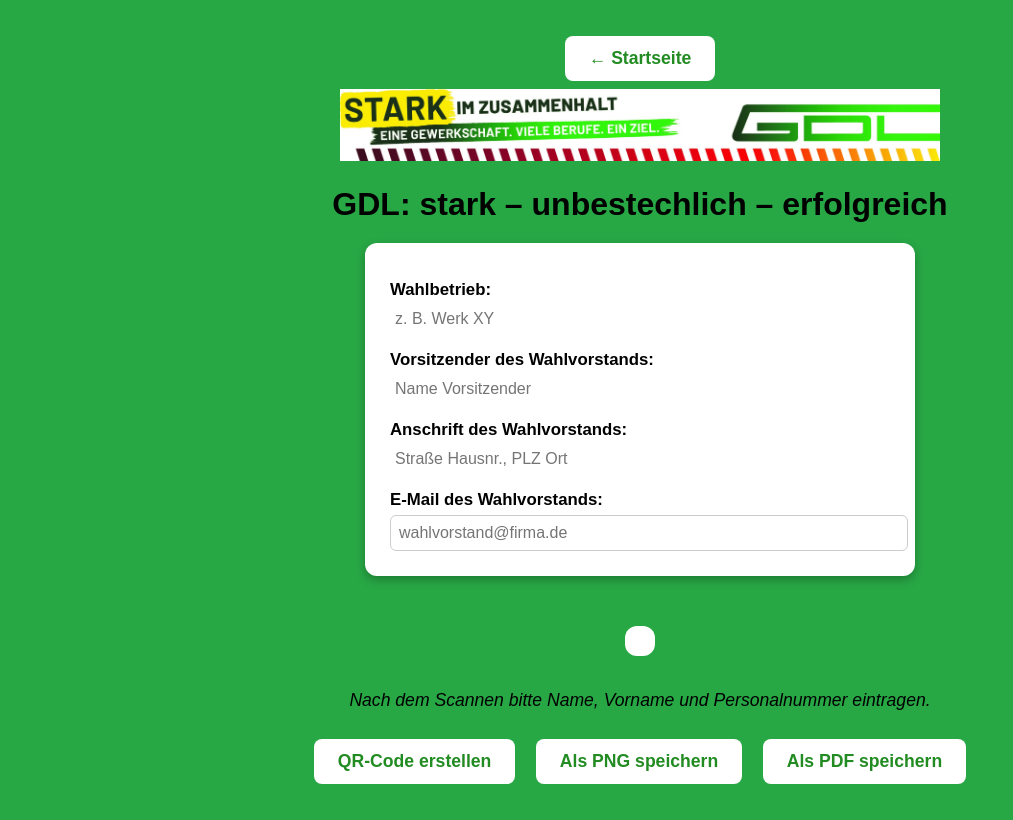
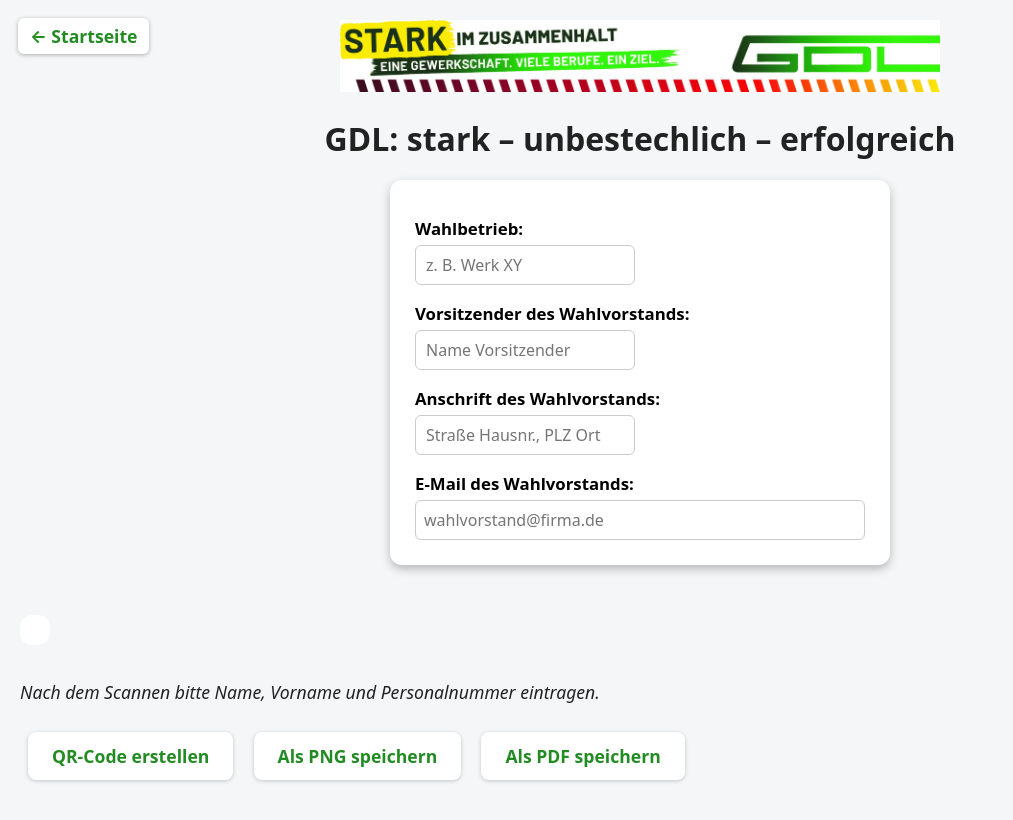
Before and after one commit to akzimmer1975-beep/Wahlablagen, a plain HTML site: page pages/qr.html in a window 1280 px wide. Shown: the whole page, without its empty margins (0-1013 px from the left). Drawn offline with nearby package versions, Linux system fonts and the light colour scheme.

Commit message:
Update global.css

```diff
--- a/global.css
+++ b/global.css
@@ -1,17 +1,35 @@
 /* =====================
-   GLOBAL LAYOUT
+   RESET / BASE
 ===================== */
+* {
+  box-sizing: border-box;
+  margin: 0;
+  padding: 0;
+  font-family: system-ui, -apple-system, BlinkMacSystemFont, "Segoe UI", sans-serif;
+}
+
 body {
-  background-color: #28a745;
-  font-family: Arial, sans-serif;
-  color: #000;
+  background: #f4f6f8;
+  color: #222;
+  min-height: 100vh;
   padding: 20px;
+}
+
+/* =====================
+   HEADINGS
+===================== */
+h1, h2, h3 {
+  margin-bottom: 15px;
   text-align: center;
 }
 
-h1, h2, h3 { margin-bottom: 20px; }
-
-#logo { margin-bottom: 20px; }
+/* =====================
+   LOGO
+===================== */
+#logo {
+  margin-bottom: 20px;
+  text-align: center;
+}
 
 .logo-img {
   max-width: 600px;
@@ -20,23 +38,62 @@
 }
 
 /* =====================
-   FORM ELEMENTE
+   FORM ELEMENTS
 ===================== */
 button {
-  margin-top: 15px;
   padding: 10px 20px;
-  font-size: 16px;
+  font-size: 15px;
   cursor: pointer;
-  border-radius: 6px;
+  border-radius: 8px;
   border: none;
+  background: #ffffff;
+  box-shadow: 0 1px 4px rgba(0,0,0,0.2);
+  transition: 0.15s;
+}
+
+button:hover {
+  transform: scale(1.02);
+}
+
+button:disabled {
+  background: #ccc;
+  cursor: not-allowed;
+  box-shadow: none;
 }
 
 input[type="text"],
 input[type="password"],
 select {
-  padding: 5px;
+  padding: 8px 10px;
   margin: 5px 0;
-  width: 200px;
-  border-radius: 4px;
+  width: 220px;
+  border-radius: 6px;
+  border: 1px solid #ccc;
+  background: #fff;
+}
+
+/* =====================
+   LINKS
+===================== */
+a {
+  color: inherit;
+  text-decoration: none;
+}
+
+/* =====================
+   BACK BUTTON
+===================== */
+#back-button {
+  position: fixed;
+  top: 10px;
+  left: 10px;
+  z-index: 1000;
+}
+
+#back-button button {
+  padding: 6px 12px;
+  border-radius: 6px;
   border: none;
+  background: #fff;
+  box-shadow: 0 1px 4px rgba(0,0,0,0.3);
 }
```
